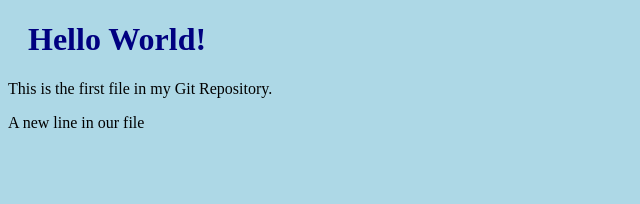
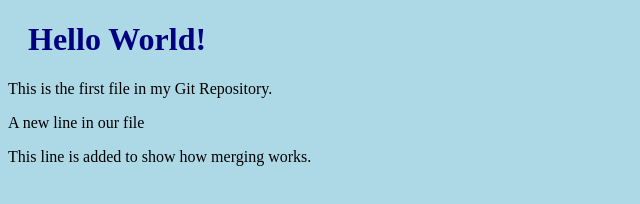
Before and after one commit to jasmith4589/hello-world, a plain HTML site: page index.html in a window 1280 px wide. Shown: the whole page, without its empty margins (0-640 px from the left). Drawn offline with Linux system fonts and the light colour scheme.

Commit message:
UPdated index.html for emergency fix

```diff
--- a/index.html
+++ b/index.html
@@ -9,5 +9,6 @@
     <h1>Hello World!</h1>
     <p> This is the first file in my Git Repository.</p>
     <p> A new line in our file</p>
+    <p> This line is added to show how merging works.</p>
 </body>
 </html>
```
